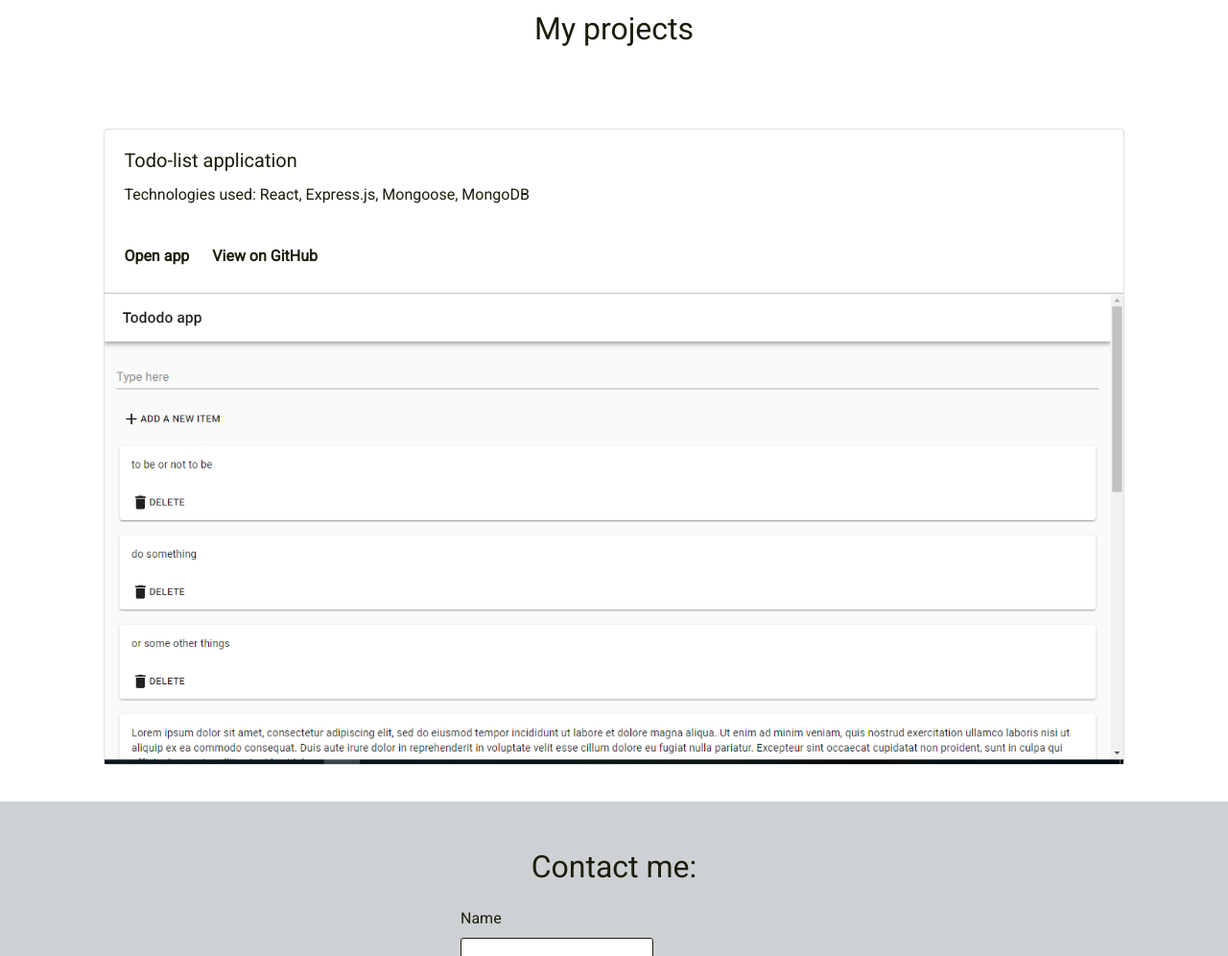
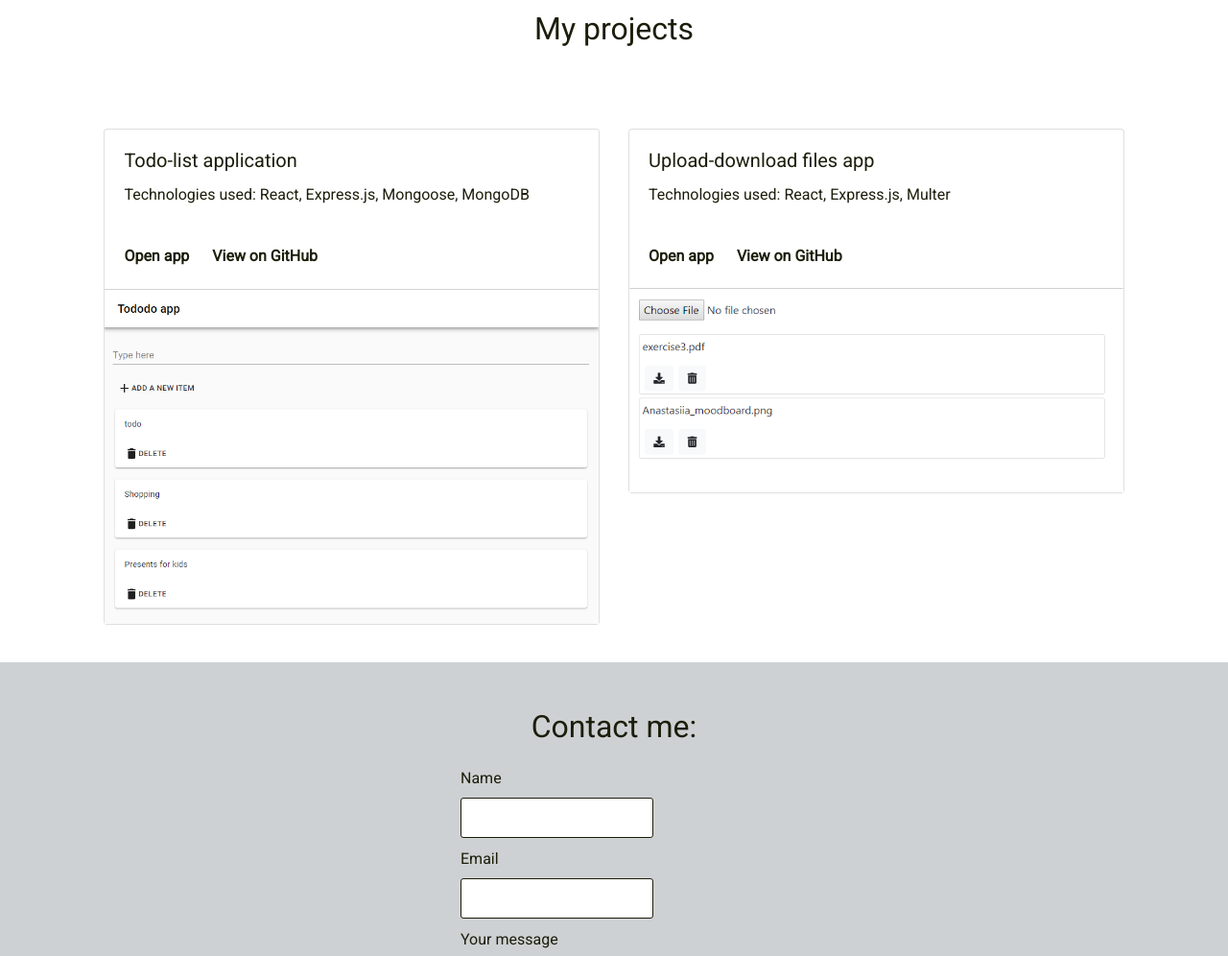
Before and after one commit to AnastasiiaAleksandrova/portfolio_project, a website: page content/index.html in a window 1280 px wide. Shown: the part 3640-4636 px from the top of the page at 96% size. Drawn offline with nearby package versions, Linux system fonts and the light colour scheme.

Commit message:
new project added

```diff
--- a/content/index.html
+++ b/content/index.html
@@ -153,9 +153,24 @@
                       <a href="https://stark-shore-82103.herokuapp.com/" class="card-link">Open app</a>
                       <a href="https://github.com/AnastasiiaAleksandrova/Tododo" class="card-link">View on GitHub</a>
                     </div>
-                    <img src="img/screen.PNG" class="card-img-top" alt="screenshot">
+                    <img src="img/todo.PNG" class="card-img-top" alt="screenshot">
                   </div>
             </div>
+
+            <div class="col-sm">
+              <div class="card">
+
+                  <div class="card-body">
+                    <h5 class="card-title">Upload-download files app</h5>
+                    <p class="card-text">Technologies used: React, Express.js, Multer</p>
+                  </div>
+                  <div class="card-body">
+                    <a href="https://glacial-retreat-86130.herokuapp.com/" class="card-link">Open app</a>
+                    <a href="https://github.com/AnastasiiaAleksandrova/upload_download" class="card-link">View on GitHub</a>
+                  </div>
+                  <img src="img/file_upload.PNG" class="card-img-top" alt="screenshot">
+                </div>
+          </div>
 
           </div>
         </div>
```
Also changed, not shown: content/img/file_upload.PNG (added), content/img/screen.PNG (deleted), content/img/todo.PNG (added).
